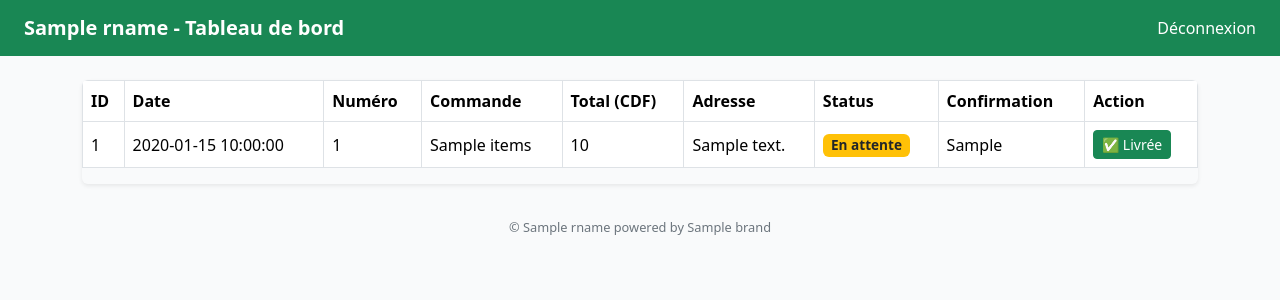
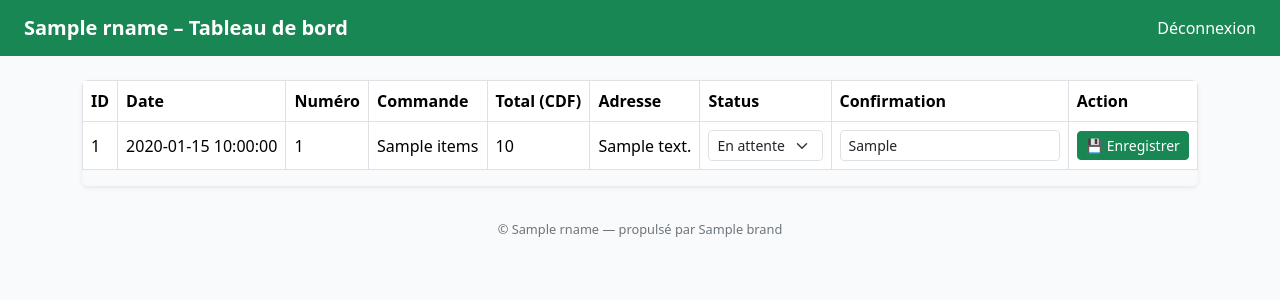
Before and after one commit to bakaherve/whatsapp_restobot, a Flask app: template templates/dashboard.html in a window 1280 px wide. Shown: the top 300 px of the page. Run offline with Flask 3, Linux system fonts and the light colour scheme; the template is opened without the code that fills it: most values are stand-ins (such as "Sample title", 1, 10 or a date in 2020).

Commit message:
Update dashboard.html

```diff
--- a/templates/dashboard.html
+++ b/templates/dashboard.html
@@ -1,35 +1,31 @@
 <!DOCTYPE html>
 <html lang="fr">
 <head>
-    <meta charset="UTF-8">
-    <meta name="viewport" content="width=device-width, initial-scale=1.0">
-    <title>{{ rname or "Mama Mia Restaurant" }} - Tableau de bord</title>
-    <link href="https://cdn.jsdelivr.net/npm/bootstrap@5.3.3/dist/css/bootstrap.min.css" rel="stylesheet">
+  <meta charset="UTF-8" />
+  <meta name="viewport" content="width=device-width, initial-scale=1.0" />
+  <title>{{ rname or "Mama Mia Restaurant" }} – Tableau de bord</title>
+  <link href="https://cdn.jsdelivr.net/npm/bootstrap@5.3.3/dist/css/bootstrap.min.css" rel="stylesheet" />
   <style>
-        body { background-color: #f9fafb; }
+    body { background-color: #f9fafb; font-family: system-ui, sans-serif; }
     .navbar { background-color: #198754; }
     .navbar-brand { color: #fff !important; font-weight: 600; }
     .logout { color: #fff; text-decoration: none; }
     .logout:hover { text-decoration: underline; }
-        table { background-color: white; }
+    table { background-color: #fff; }
     th { background-color: #e9ecef; }
     td, th { vertical-align: middle !important; }
     .btn-sm { padding: 3px 8px; }
-        .badge-status { font-size: 0.85rem; padding: 0.35em 0.6em; }
     footer { font-size: 0.8rem; color: #6c757d; text-align: center; padding: 10px 0; }
   </style>
+</head>
 
-    <!-- Auto refresh every 30s -->
-    <meta http-equiv="refresh" content="30">
-</head>
 <body>
-
 <nav class="navbar px-4">
-    <span class="navbar-brand">{{ rname or "Mama Mia Restaurant" }} - Tableau de bord</span>
+  <span class="navbar-brand">{{ rname or "Mama Mia Restaurant" }} – Tableau de bord</span>
   <a href="{{ url_for('logout') }}" class="logout">Déconnexion</a>
 </nav>
 
-<div class="container mt-4">
+<main class="container mt-4">
   {% if orders %}
   <div class="table-responsive shadow-sm rounded">
     <table class="table table-bordered table-hover align-middle">
@@ -49,53 +45,43 @@
       <tbody>
         {% for order in orders %}
         <tr>
+          <form action="{{ url_for('update_status') }}" method="post">
+            <input type="hidden" name="order_id" value="{{ order.id }}">
             <td>{{ order.id }}</td>
-                    <td>{{ order.date[:19].replace("T"," ") if order.date else "" }}</td>
+            <td>{{ order.date[:19].replace("T", " ") if order.date else "" }}</td>
             <td>{{ order.number }}</td>
+            <td>{{ order["items"] or "—" }}</td>
+            <td>{{ "{:,}".format(order.total|int) if order.total else 0 }}</td>
+            <td>{{ order.address or "—" }}</td>
 
-                    <!-- ✅ Fix corrupted items -->
             <td>
-                        {% if order.items and "<built-in" not in order.items %}
-                            {{ order.items }}
-                        {% else %}
-                            <em class="text-muted">[Corrupted]</em>
-                        {% endif %}
+              <select name="status" class="form-select form-select-sm">
+                <option value="pending" {% if order.status == "pending" %}selected{% endif %}>En attente</option>
+                <option value="ready" {% if order.status == "ready" %}selected{% endif %}>Prête</option>
+                <option value="delivered" {% if order.status == "delivered" %}selected{% endif %}>Livrée</option>
+              </select>
             </td>
 
-                    <td>{{ "{:,}".format(order.total|int) }}</td>
-                    <td>{{ order.address }}</td>
+            <td>
+              <input type="text" name="confirmed_by" value="{{ order.confirmed_by or '' }}" class="form-control form-control-sm" placeholder="Nom...">
+            </td>
 
             <td>
-                        {% if order.status == "delivered" %}
-                            <span class="badge bg-success badge-status">Livrée</span>
-                        {% else %}
-                            <span class="badge bg-warning text-dark badge-status">En attente</span>
-                        {% endif %}
+              <button class="btn btn-success btn-sm" type="submit">💾 Enregistrer</button>
             </td>
-                    <td>{{ order.confirmed_by or "—" }}</td>
-                    <td>
-                        {% if order.status != "delivered" %}
-                        <form action="{{ url_for('update_status') }}" method="post">
-                            <input type="hidden" name="order_id" value="{{ order.id }}">
-                            <button class="btn btn-success btn-sm">✅ Livrée</button>
           </form>
-                        {% else %}
-                        —
-                        {% endif %}
-                    </td>
         </tr>
         {% endfor %}
       </tbody>
     </table>
   </div>
   {% else %}
-        <div class="alert alert-info mt-4 text-center">Aucune commande enregistrée.</div>
+  <div class="alert alert-info text-center mt-4">Aucune commande enregistrée.</div>
   {% endif %}
-</div>
+</main>
 
 <footer class="mt-4">
-    © {{ rname or "Mama Mia" }} powered by {{ brand or "RestoBot" }}
+  © {{ rname or "Mama Mia" }} — propulsé par {{ brand or "RestoBot" }}
 </footer>
-
 </body>
 </html>
```
Lines whose indentation alone changed are shown as unchanged.
